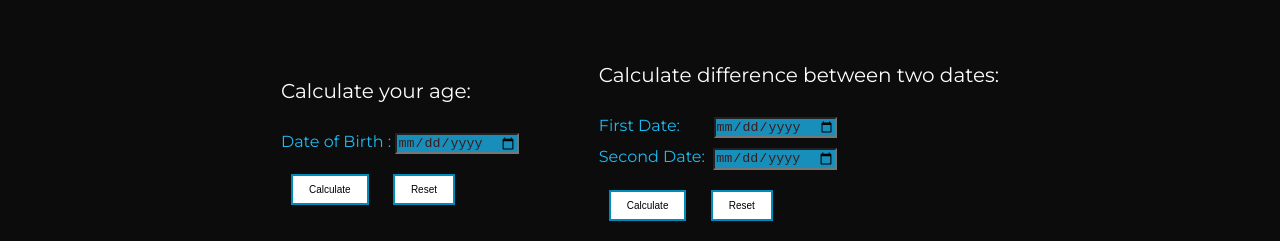
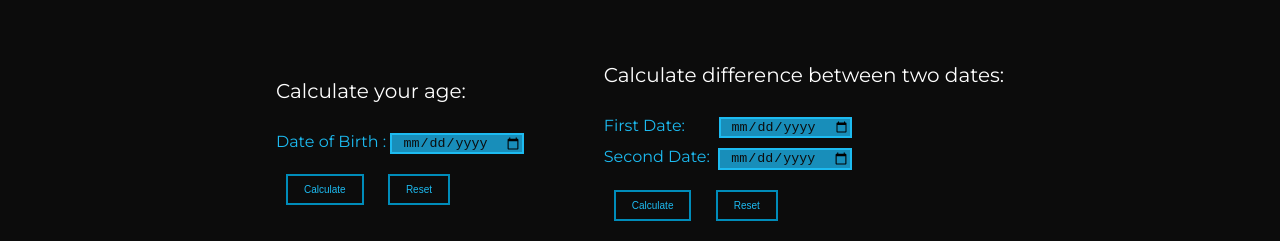
Before and after one commit to touristt/Age-calculator, a plain HTML site: page index.html in a window 1280 px wide. Shown: the part 67-308 px from the top of the page. Drawn offline with Linux system fonts and the light colour scheme.

Commit message:
modified

```diff
--- a/home.css
+++ b/home.css
@@ -45,11 +45,12 @@ body {               width:   100%;
 label{color: #1dbbf1; }
 
 input[type=date]{
- background-color: #188eba;color:#3a1d1d; margin-top: 10px;
+ background-color: #188eba;color:#0c0c0c; margin-top: 10px;
+ border:2px solid #1dbbf1 ;padding-left: 10px
     }
 .button{
-     background-color: white;
-    color: black;
+     background-color:#0c0c0c;
+    color:#1dbbf1;
     border: 2px solid #008CBA;
  padding: 8px 16px;
   font-size: 10px;
```
